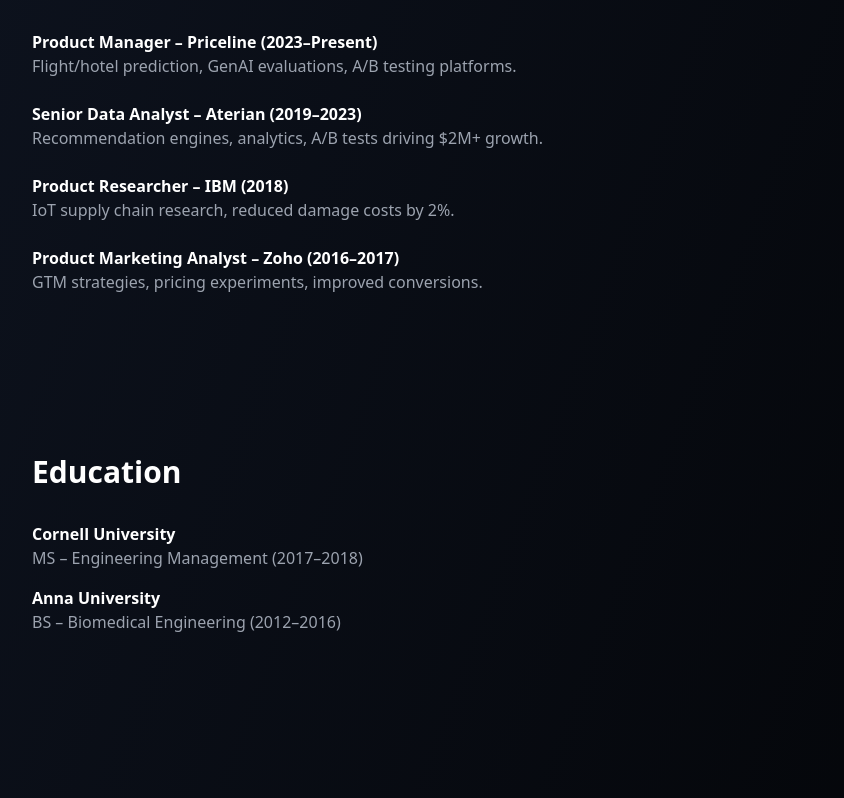
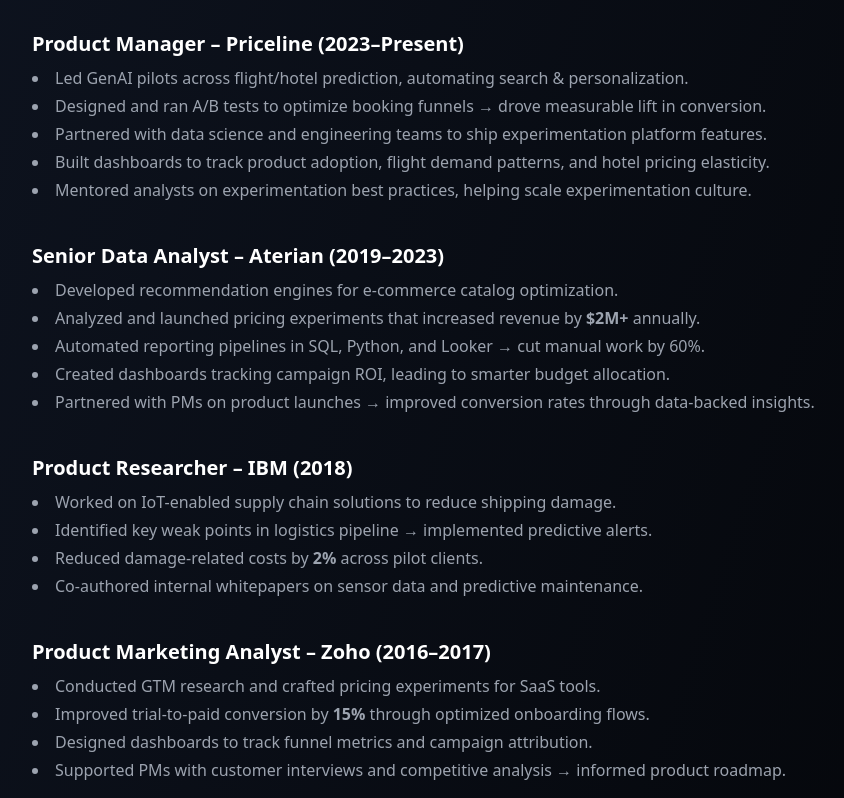
Before and after one commit to ibrahimasifali94/portfolio, a React (Vite) app in the folder portfolio-react-netlify 3/: page / in a window 1280 px wide. Shown: the part 1542-2340 px from the top of the page, without its empty margins (112-956 px from the left). Built offline with nearby package versions, Linux system fonts and the light colour scheme.

Commit message:
Update Experience.jsx

```diff
--- a/portfolio-react-netlify 3/src/components/Experience.jsx
+++ b/portfolio-react-netlify 3/src/components/Experience.jsx
@@ -2,23 +2,50 @@
   return (
     <div className="max-w-5xl mx-auto py-20 px-4">
       <h2 className="text-3xl font-bold mb-8">Experience</h2>
-      <ul className="space-y-6">
+      <ul className="space-y-10">
+
         <li>
-          <h3 className="font-semibold">Product Manager – Priceline (2023–Present)</h3>
-          <p className="text-gray-400">Flight/hotel prediction, GenAI evaluations, A/B testing platforms.</p>
+          <h3 className="font-semibold text-xl">Product Manager – Priceline (2023–Present)</h3>
+          <ul className="list-disc list-inside text-gray-400 mt-2 space-y-1">
+            <li>Led GenAI pilots across flight/hotel prediction, automating search & personalization.</li>
+            <li>Designed and ran A/B tests to optimize booking funnels → drove measurable lift in conversion.</li>
+            <li>Partnered with data science and engineering teams to ship experimentation platform features.</li>
+            <li>Built dashboards to track product adoption, flight demand patterns, and hotel pricing elasticity.</li>
+            <li>Mentored analysts on experimentation best practices, helping scale experimentation culture.</li>
+          </ul>
         </li>
+
         <li>
-          <h3 className="font-semibold">Senior Data Analyst – Aterian (2019–2023)</h3>
-          <p className="text-gray-400">Recommendation engines, analytics, A/B tests driving $2M+ growth.</p>
+          <h3 className="font-semibold text-xl">Senior Data Analyst – Aterian (2019–2023)</h3>
+          <ul className="list-disc list-inside text-gray-400 mt-2 space-y-1">
+            <li>Developed recommendation engines for e-commerce catalog optimization.</li>
+            <li>Analyzed and launched pricing experiments that increased revenue by <strong>$2M+</strong> annually.</li>
+            <li>Automated reporting pipelines in SQL, Python, and Looker → cut manual work by 60%.</li>
+            <li>Created dashboards tracking campaign ROI, leading to smarter budget allocation.</li>
+            <li>Partnered with PMs on product launches → improved conversion rates through data-backed insights.</li>
+          </ul>
         </li>
+
         <li>
-          <h3 className="font-semibold">Product Researcher – IBM (2018)</h3>
-          <p className="text-gray-400">IoT supply chain research, reduced damage costs by 2%.</p>
+          <h3 className="font-semibold text-xl">Product Researcher – IBM (2018)</h3>
+          <ul className="list-disc list-inside text-gray-400 mt-2 space-y-1">
+            <li>Worked on IoT-enabled supply chain solutions to reduce shipping damage.</li>
+            <li>Identified key weak points in logistics pipeline → implemented predictive alerts.</li>
+            <li>Reduced damage-related costs by <strong>2%</strong> across pilot clients.</li>
+            <li>Co-authored internal whitepapers on sensor data and predictive maintenance.</li>
+          </ul>
         </li>
+
         <li>
-          <h3 className="font-semibold">Product Marketing Analyst – Zoho (2016–2017)</h3>
-          <p className="text-gray-400">GTM strategies, pricing experiments, improved conversions.</p>
+          <h3 className="font-semibold text-xl">Product Marketing Analyst – Zoho (2016–2017)</h3>
+          <ul className="list-disc list-inside text-gray-400 mt-2 space-y-1">
+            <li>Conducted GTM research and crafted pricing experiments for SaaS tools.</li>
+            <li>Improved trial-to-paid conversion by <strong>15%</strong> through optimized onboarding flows.</li>
+            <li>Designed dashboards to track funnel metrics and campaign attribution.</li>
+            <li>Supported PMs with customer interviews and competitive analysis → informed product roadmap.</li>
+          </ul>
         </li>
+
       </ul>
     </div>
   )
```
